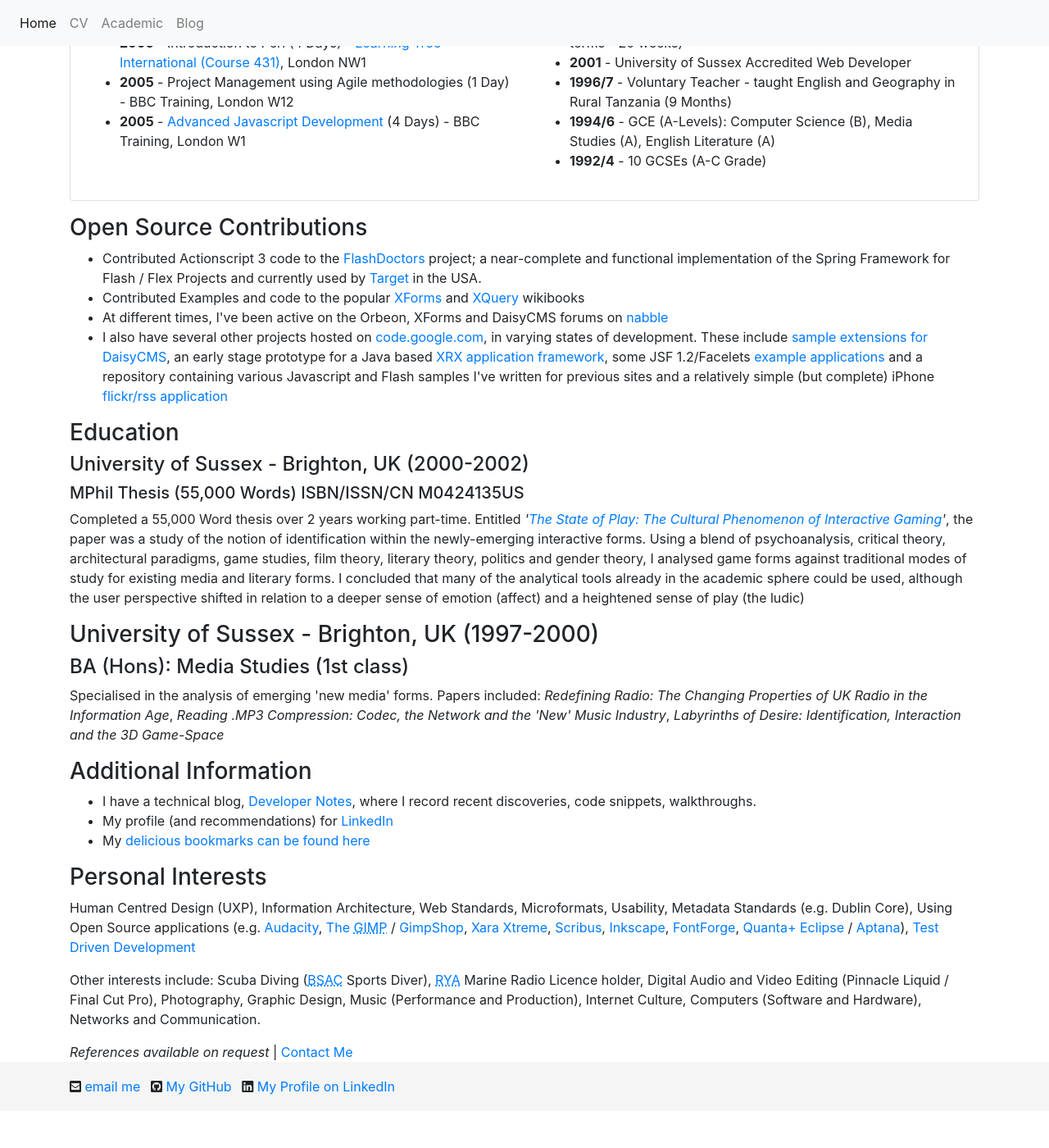
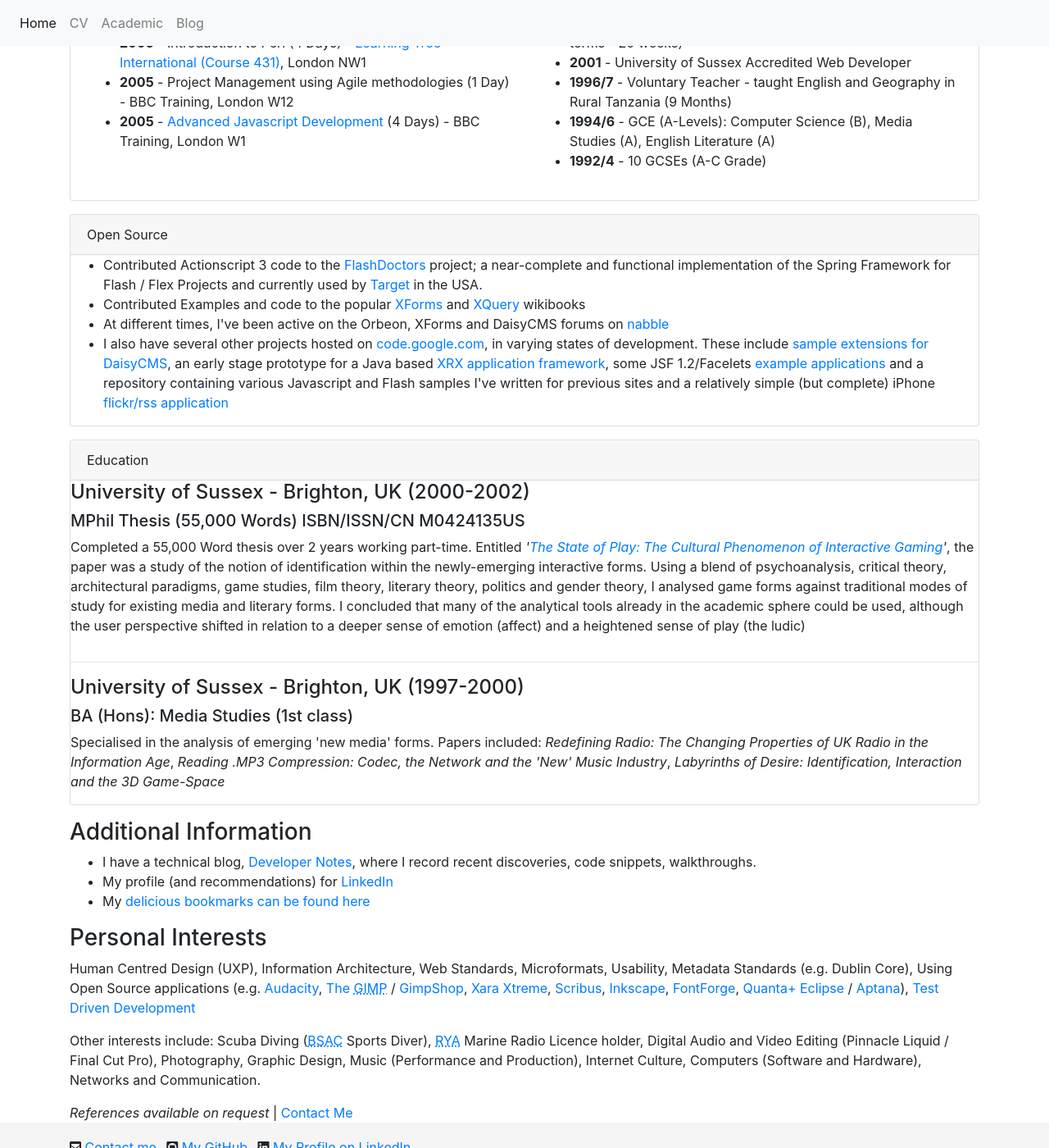
Before and after one commit to ableasdale/ableasdale.github.io, a Jekyll site: the page built from cv/index.html, in a window 1280 px wide and 1400 px high, scrolled down 3563 px. Shown: the whole window at 82% size. Built offline with Jekyll 4.4.1, drawn with Linux system fonts in a browser that asks for light colours; nearby versions of some CDN libraries; before the commit the page ends 4918 px from its top, so only the background shows below that.

Commit message:
More minor formatting changes

```diff
--- a/_layouts/default.html
+++ b/_layouts/default.html
@@ -41,8 +41,8 @@
         <footer class="footer">
             <div class="container">
                 <ul class="list-inline">
-                    <li class="list-inline-item"><i class="fas fa-envelope-square"></i> <a href="mailto:info@alexbleasdale.co.uk">email me</a></li>
-                    <li class="list-inline-item"><i class="fab fa-github-square"></i> <a href="https://github.com/ableasdale">My GitHub</a></li>
+                    <li class="list-inline-item"><i class="fas fa-envelope-square"></i> <a title="Send me an email for more information" href="mailto:info@alexbleasdale.co.uk">Contact me</a></li>
+                    <li class="list-inline-item"><i class="fab fa-github-square"></i> <a title="This link will take you to my GitHub profile" href="https://github.com/ableasdale">My GitHub</a></li>
                     <li class="list-inline-item"><i class="fab fa-linkedin"></i> <a title="This link will take you to my LinkedIn profile" rel="resource" href="http://www.linkedin.com/in/alexbleasdale">My Profile on LinkedIn</a></li>
                 </ul>
             </div>
--- a/cv/index.html
+++ b/cv/index.html
@@ -3,6 +3,7 @@
 title: Alex Bleasdale - Curriculum Vitae
 ---
 <h1 class="display-4">Curriculum Vitae</h1>
+
 <div class="card mb-3">
     <div class="card-header">Personal Outline</div>
     <div class="card-body">
@@ -203,11 +204,9 @@
     </div>
 </div>
 
-
-
-<div class="section-summary">
-    <h3>Open Source Contributions</h3>
-    <ul class="summary-list">
+<div class="card mb-3">
+    <div class="card-header">Open Source</div>
+    <ul>
         <li>Contributed Actionscript 3 code to the <a title="This will take you to The Sourceforge FlashDoctors page" href="http://flashdoctors.sourceforge.net/">FlashDoctors</a> project; a near-complete and functional implementation of the Spring Framework for Flash / Flex Projects and currently used by <a title="This link will take you to Target.com's website" href="http://www.target.com">Target</a> in the USA.</li>
         <li>Contributed Examples and code to the popular <a title="This will take you to the XForms Wikibook - a resource for anyone interested in XForms development" href="http://en.wikibooks.org/wiki/XForms">XForms</a> and <a title="This will take you to the XQuery Wikibook - a resource for anyone interested in using XQuery in an XML-centric project" href="http://en.wikibooks.org/wiki/XQuery">XQuery</a> wikibooks</li>
         <li>At different times, I've been active on the Orbeon, XForms and DaisyCMS forums on <a title="This will take you to Nabble's home page" href="http://www.nabble.com/">nabble</a></li>
@@ -215,25 +214,24 @@
     </ul>
 </div>
 
-<div class="section-summary">
-    <h3>Education</h3>
+<div class="card mb-3">
+        <div class="card-header">Education</div>
         <h4>University of Sussex - Brighton, UK (2000-2002)</h4>
         <h5>MPhil Thesis (55,000 Words) ISBN/ISSN/CN M0424135US</h5>
-
         <p>Completed a 55,000 Word thesis over 2 years working part-time. Entitled <em>'<a title="This links to the catalogue-held copy of the thesis" href="http://ustie1.lib.sussex.ac.uk/TalisPrism/doOpenURLSearch.do?sid=Talis:prod_talis&amp;pid=Key%3A763462%3BArtifactType%3AMarc21Slim%3BsearchLocation%3Atalislms">The State of Play: The Cultural Phenomenon of Interactive Gaming</a>'</em>, the paper was a study of the notion of identification within the newly-emerging interactive forms. Using a blend of psychoanalysis, critical theory,
-    architectural paradigms, game studies, film theory, literary theory,
-    politics and gender theory, I analysed game forms against traditional modes
+        architectural paradigms, game studies, film theory, literary theory, politics and gender theory, I analysed game forms against traditional modes
         of study for existing media and literary forms. I concluded that many of the
         analytical tools already in the academic sphere could be used, although the
         user perspective shifted in relation to a deeper sense of emotion (affect)
         and a heightened sense of play (the ludic)</p>
+        <hr />
+        <h4>University of Sussex - Brighton, UK (1997-2000)</h3>
+        <h5>BA (Hons): Media Studies (1st class)</h5>
+        <p>Specialised in the analysis of emerging 'new media' forms. Papers included: <em>Redefining Radio: The Changing Properties of UK Radio in the Information Age</em>, <em>Reading .MP3 Compression: Codec, the Network and the 'New' Music Industry</em>, <em>Labyrinths of Desire: Identification, Interaction and the 3D Game-Space</em></p>
+    </div>
+</div>
 
-    <h3>University of Sussex - Brighton, UK (1997-2000)</h3>
-    <h4>BA (Hons): Media Studies (1st class)</h4>
 
-    <p>Specialised in the analysis of emerging 'new media' forms. Papers
-    included: <em>Redefining Radio: The Changing Properties of UK Radio in the Information Age</em>, <em>Reading .MP3 Compression: Codec, the Network and the 'New' Music Industry</em>, <em>Labyrinths of Desire: Identification, Interaction and the 3D Game-Space</em></p>
-</div>
 
 
 <div class="section-summary">
```
Lines whose indentation alone changed are shown as unchanged.
